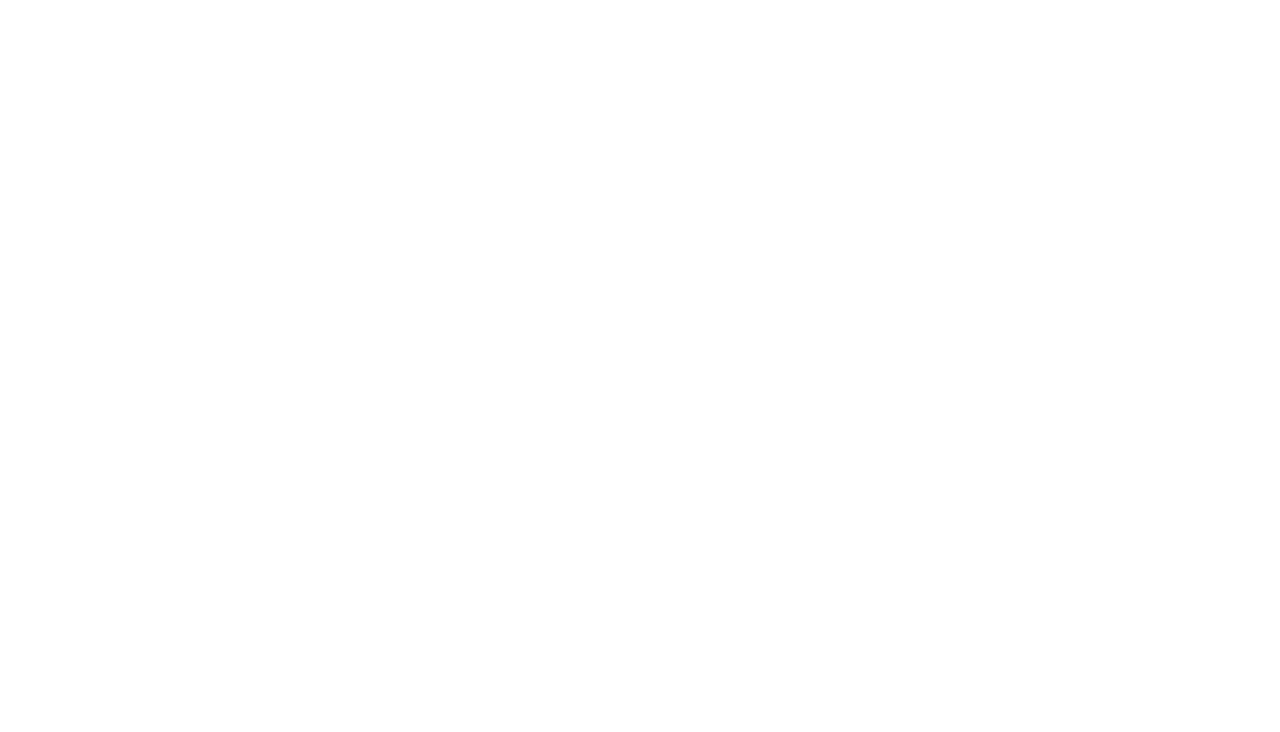
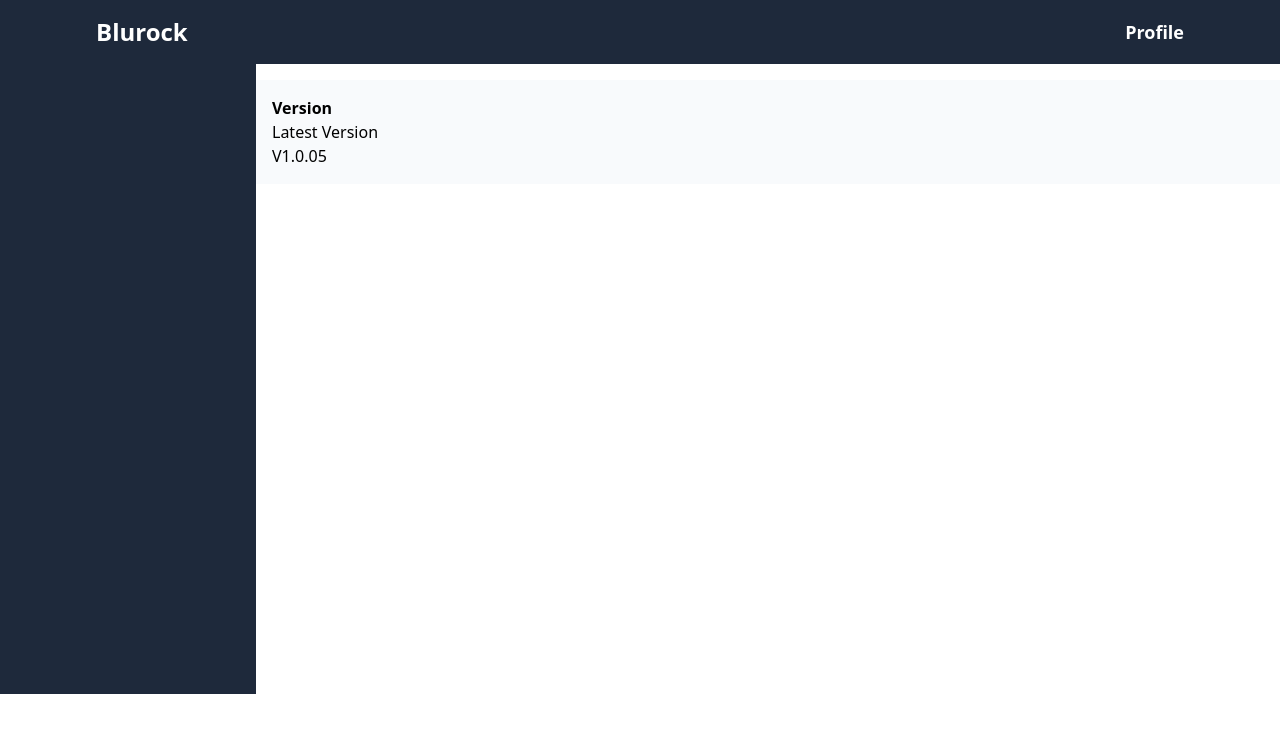
Before and after one commit to blurockionic/EMS, a React (Create React App) app in the folder client/: page /dashboard/AppVersion in a window 1280 px wide. Before the commit this address had no page. Shown: the top 732 px of the page. Built offline with nearby package versions, Linux system fonts and the light colour scheme; no server answers.

Commit message:
add new tab for app version in admin module

```diff
--- a/client/src/App.js
+++ b/client/src/App.js
@@ -26,6 +26,7 @@ import ManagerProjectDetails from "./page/manager/project/ManagerProjectDetails"
 import TaskReportFeedback from "./page/employee/TaskReportFeedback";
 import EmpLeave from "./page/manager/empleaves/EmpLeave";
 import Team from "./page/admin/team/Team";
+import AppVersion from "./page/admin/AppVersion/AppVersion";
 
 
 export const server = "http://localhost:4000/api/v1"
@@ -45,6 +46,8 @@ function App() {
           <Route path="newProject" element={<NewProject/>}/>
           <Route path="allProject" element={<AllProject/>}/>
           <Route path="adminreport" element={<AdminReport/>}/>
+          <Route path="AppVersion" element={<AppVersion/>}/>
+
         {/* Team for all  */}
           <Route path="newTeam" element={<Team/>}/>
 
--- a/client/src/component/admin/admin-sidenavbar/SideNavbar.js
+++ b/client/src/component/admin/admin-sidenavbar/SideNavbar.js
@@ -1,10 +1,9 @@
 import axios from "axios";
 import React, { useEffect, useState } from "react";
-import { Link, useLocation, useNavigate } from "react-router-dom";
+import { Link, useLocation } from "react-router-dom";
 import { server } from "../../../App";
 
 const SideNavbar = () => {
-  const navigate = useNavigate();
   const [profile, setProfile] = useState({});
   const location = useLocation();
   const [path, setPath] = useState(location?.pathname);
@@ -206,13 +205,9 @@ const SideNavbar = () => {
               </li>
             ) : null}
 
-
-
             {/* teams for admin       profile.designationType === "manager" || */}
 
-
-             {
-             profile.designationType === "admin" ? (
+            {profile.designationType === "admin" ? (
               <li
                 className={`flex items-center text-start text-black mb-2   cursor-pointer
 
@@ -233,11 +228,7 @@ const SideNavbar = () => {
               </li>
             ) : null}
 
-
-
-
-
-
+            {/* Admin Report */}
             {profile.designationType === "admin" && (
               <li
                 className={`flex items-center text-start text-black mb-2   cursor-pointer
@@ -254,6 +245,27 @@ const SideNavbar = () => {
                     }`}
                   >
                     Report
+                  </button>
+                </Link>
+              </li>
+            )}
+            {/* Admin Report */}
+            {profile.designationType === "admin" && (
+              <li
+                className={`flex items-center text-start text-black mb-2   cursor-pointer
+
+                `}
+              >
+                {/* New Employees */}
+                <Link to={"./AppVersion"} className="uppercase  font-bold">
+                  <button
+                    className={`w-60 rounded-md hover:shadow-md hover:bg-slate-500 hover:text-white px-2 pl-5  z-20 py-2 my-1 flex text-left text-lg font-semibold text-black duration-300 ${
+                      path === "AppVersion"
+                        ? "text-sky-500 border-r-4 border-r-sky-500 bg-orange-50 "
+                        : "bg-white"
+                    }`}
+                  >
+                  Version
                   </button>
                 </Link>
               </li>
@@ -337,7 +349,7 @@ const SideNavbar = () => {
                         : "bg-white"
                     }`}
                   >
-                     Project Report
+                    Project Report
                   </button>
                 </Link>
               </li>
@@ -389,19 +401,15 @@ const SideNavbar = () => {
               </li>
             )}
 
-
-               {/* Employees Leave Details */}
-               {profile.designationType === "manager" && (
+            {/* Employees Leave Details */}
+            {profile.designationType === "manager" && (
               <li
                 className={`flex items-center text-start text-black mb-2   cursor-pointer
 
                 `}
               >
                 {/* New Employees */}
-                <Link
-                  to={"./empleave"}
-                  className="uppercase  font-bold"
-                >
+                <Link to={"./empleave"} className="uppercase  font-bold">
                   <button
                     className={`w-60 rounded-md hover:shadow-md hover:bg-slate-500 hover:text-white px-2 pl-5  z-20 py-2 my-1 flex text-left text-lg font-semibold text-black duration-300 ${
                       path === "empleave"
@@ -415,11 +423,8 @@ const SideNavbar = () => {
               </li>
             )}
 
-
-
-
-             {/* Team Details */}
-             {/* {profile.designationType === "manager" && (
+            {/* Team Details */}
+            {/* {profile.designationType === "manager" && (
               <li
                 className={`flex items-center text-start text-black mb-2   cursor-pointer
 
@@ -442,7 +447,6 @@ const SideNavbar = () => {
                 </Link>
               </li>
             )} */}
-
           </ul>
         </div>
       </nav>
--- /dev/null
+++ b/client/src/page/admin/AppVersion/AppVersion.js
@@ -0,0 +1,18 @@
+import React from 'react'
+
+const AppVersion = () => {
+  return (
+    <div> <h1 className='font-bold'>Version</h1>
+    <div>
+        <p>Latest Version</p>
+        V1.0.05
+    </div>
+    <div>
+
+    </div>
+
+    </div>
+  )
+}
+
+export default AppVersion
```
